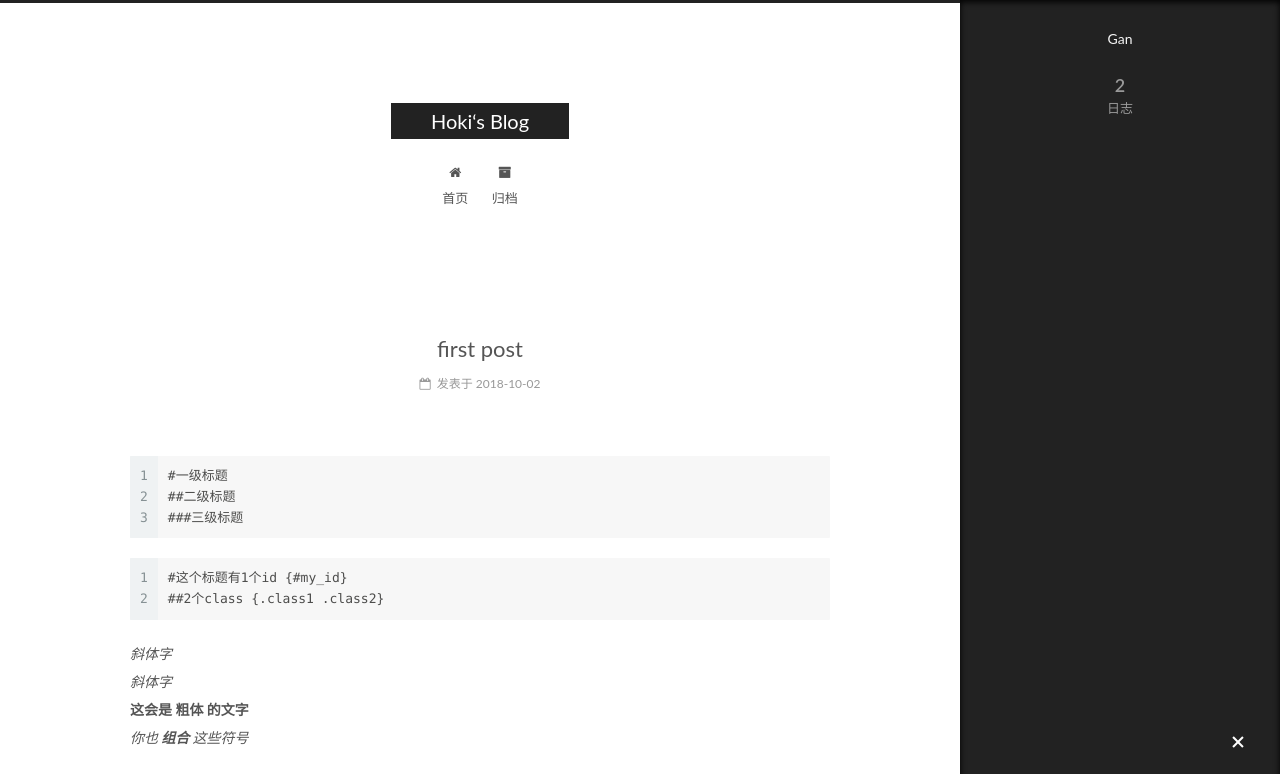
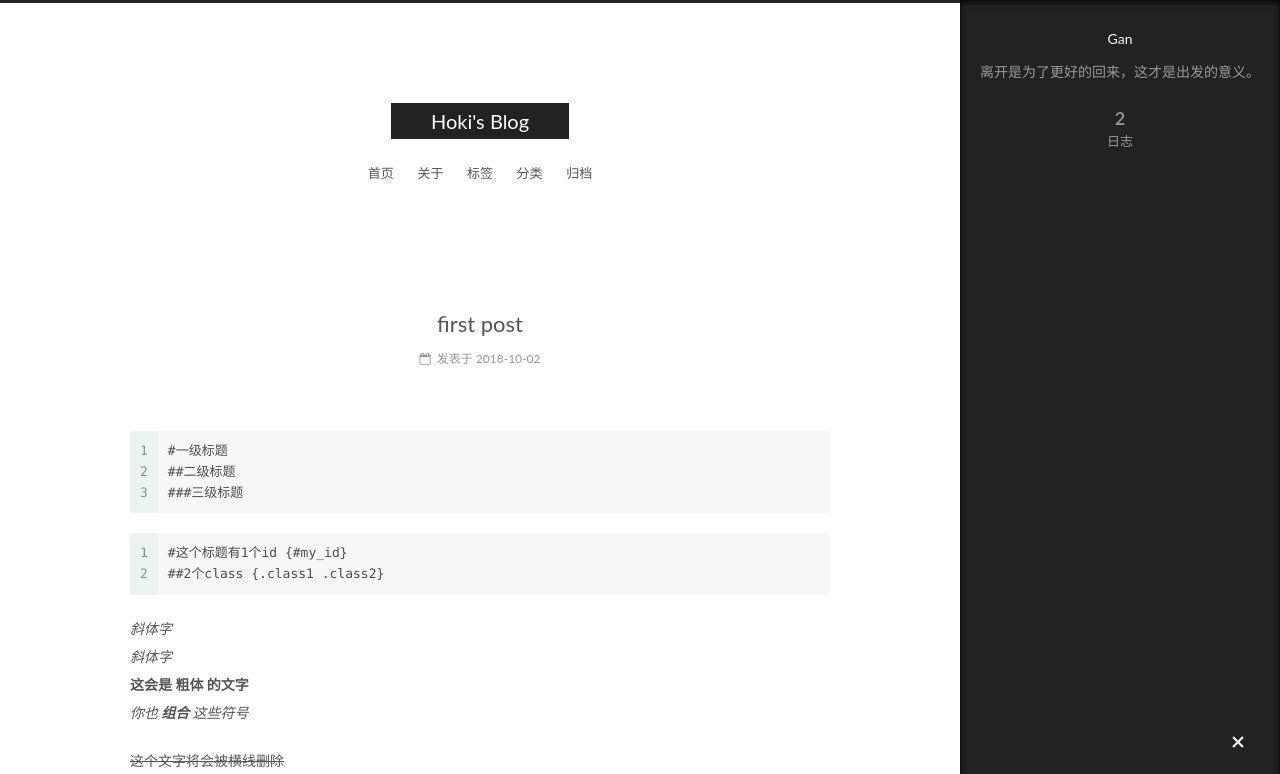
Before and after one commit to HokiGan/HokiGan..github.io, a plain HTML site: page index.html in a window 1280 px wide. Both pictures are taken after a click on the element 1238 px from the left and 743 px from the top of the page. Shown: the top 774 px of the page. Drawn offline with Linux system fonts and the light colour scheme.

Commit message:
Site updated: 2018-10-03 13:02:42

```diff
--- a/index.html
+++ b/index.html
@@ -68,7 +68,7 @@
 
 
 
-  <meta name="keywords" content="Hexo, NexT" />
+  <meta name="keywords" content="Hexo, Java, Python" />
 
 
 
@@ -79,13 +79,16 @@
 
 
 
+<meta name="description" content="离开是为了更好的回来，这才是出发的意义。">
 <meta property="og:type" content="website">
-<meta property="og:title" content="Hoki‘s Blog">
+<meta property="og:title" content="Hoki&#39;s Blog">
 <meta property="og:url" content="http://hokigan.com/index.html">
-<meta property="og:site_name" content="Hoki‘s Blog">
+<meta property="og:site_name" content="Hoki&#39;s Blog">
+<meta property="og:description" content="离开是为了更好的回来，这才是出发的意义。">
 <meta property="og:locale" content="zh-Hans">
 <meta name="twitter:card" content="summary">
-<meta name="twitter:title" content="Hoki‘s Blog">
+<meta name="twitter:title" content="Hoki&#39;s Blog">
+<meta name="twitter:description" content="离开是为了更好的回来，这才是出发的意义。">
 
 
 
@@ -121,12 +124,22 @@
 
 
 
-  <title>Hoki‘s Blog</title>
+  <title>Hoki's Blog</title>
 
 
 
 
 
+
+  <script type="text/javascript">
+    var _hmt = _hmt || [];
+    (function() {
+      var hm = document.createElement("script");
+      hm.src = "https://hm.baidu.com/hm.js?788ae17b9a49552f5f7a1f3cd0ef0bdf";
+      var s = document.getElementsByTagName("script")[0];
+      s.parentNode.insertBefore(hm, s);
+    })();
+  </script>
 
 
 
@@ -152,7 +165,7 @@
     <div class="custom-logo-site-title">
       <a href="/"  class="brand" rel="start">
         <span class="logo-line-before"><i></i></span>
-        <span class="site-title">Hoki‘s Blog</span>
+        <span class="site-title">Hoki's Blog</span>
         <span class="logo-line-after"><i></i></span>
       </a>
     </div>
@@ -180,17 +193,37 @@
         <li class="menu-item menu-item-home">
           <a href="/" rel="section">
 
-              <i class="menu-item-icon fa fa-fw fa-home"></i> <br />
+            首页
+          </a>
+        </li>
 
-            首页
+
+        <li class="menu-item menu-item-about">
+          <a href="/about/" rel="section">
+
+            关于
+          </a>
+        </li>
+
+
+        <li class="menu-item menu-item-tags">
+          <a href="/tags/" rel="section">
+
+            标签
+          </a>
+        </li>
+
+
+        <li class="menu-item menu-item-categories">
+          <a href="/categories/" rel="section">
+
+            分类
           </a>
         </li>
 
 
         <li class="menu-item menu-item-archives">
           <a href="/archives/" rel="section">
-
-              <i class="menu-item-icon fa fa-fw fa-archive"></i> <br />
 
             归档
           </a>
@@ -238,7 +271,7 @@
     </span>
 
     <span hidden itemprop="publisher" itemscope itemtype="http://schema.org/Organization">
-      <meta itemprop="name" content="Hoki‘s Blog">
+      <meta itemprop="name" content="Hoki's Blog">
     </span>
 
 
@@ -415,7 +448,7 @@
     </span>
 
     <span hidden itemprop="publisher" itemscope itemtype="http://schema.org/Organization">
-      <meta itemprop="name" content="Hoki‘s Blog">
+      <meta itemprop="name" content="Hoki's Blog">
     </span>
 
 
@@ -557,7 +590,7 @@
           <div class="site-author motion-element" itemprop="author" itemscope itemtype="http://schema.org/Person">
 
               <p class="site-author-name" itemprop="name">Gan</p>
-              <p class="site-description motion-element" itemprop="description"></p>
+              <p class="site-description motion-element" itemprop="description">离开是为了更好的回来，这才是出发的意义。</p>
           </div>
 
           <nav class="site-state motion-element">
```
Also changed, not shown: 2018/10/02/first-post/index.html (+40 -10 lines), 2018/10/02/hello-world/index.html (+40 -10 lines), archives/2018/10/index.html (+44 -11 lines), archives/2018/index.html (+44 -11 lines), archives/index.html (+44 -11 lines).
